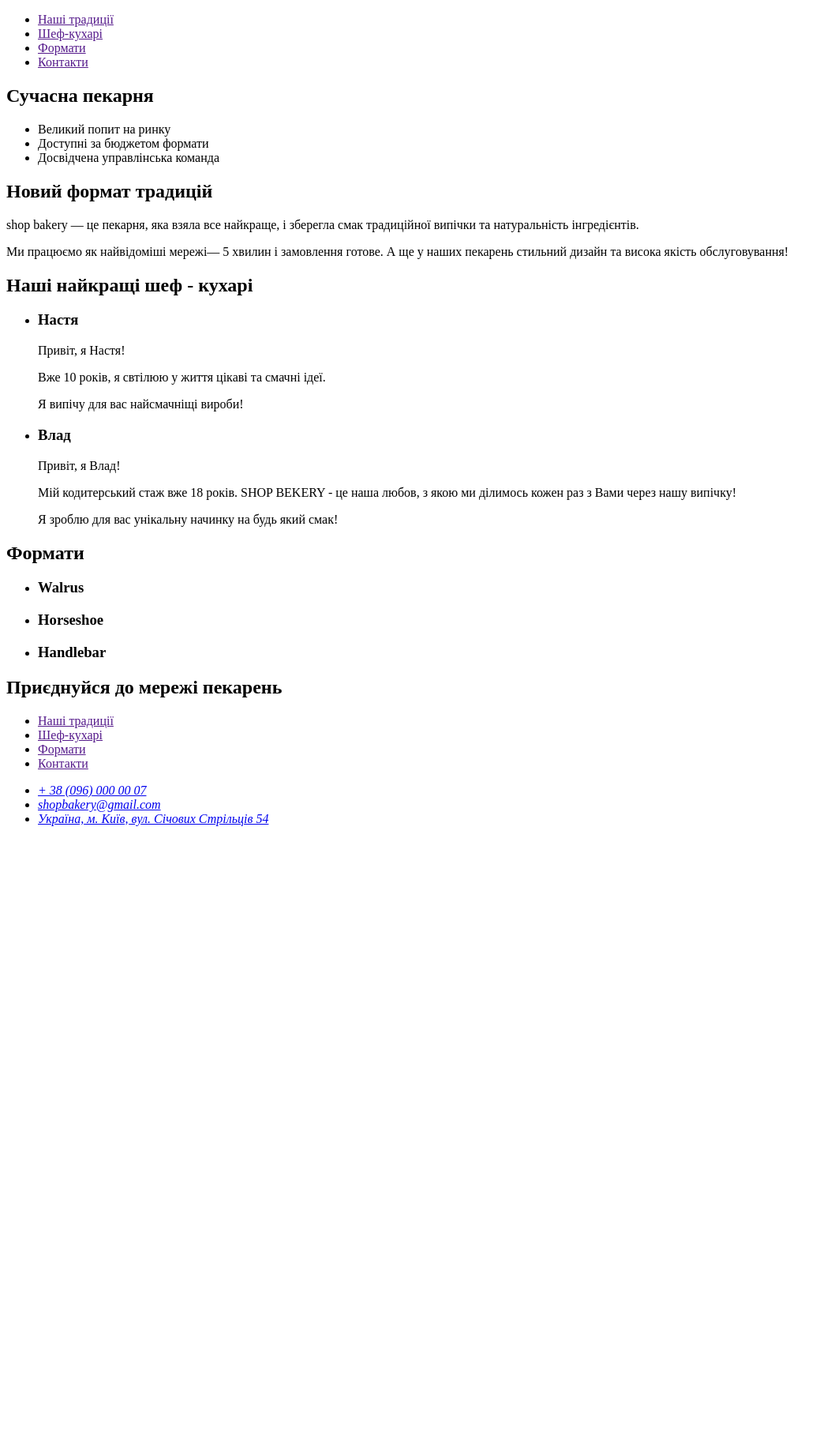
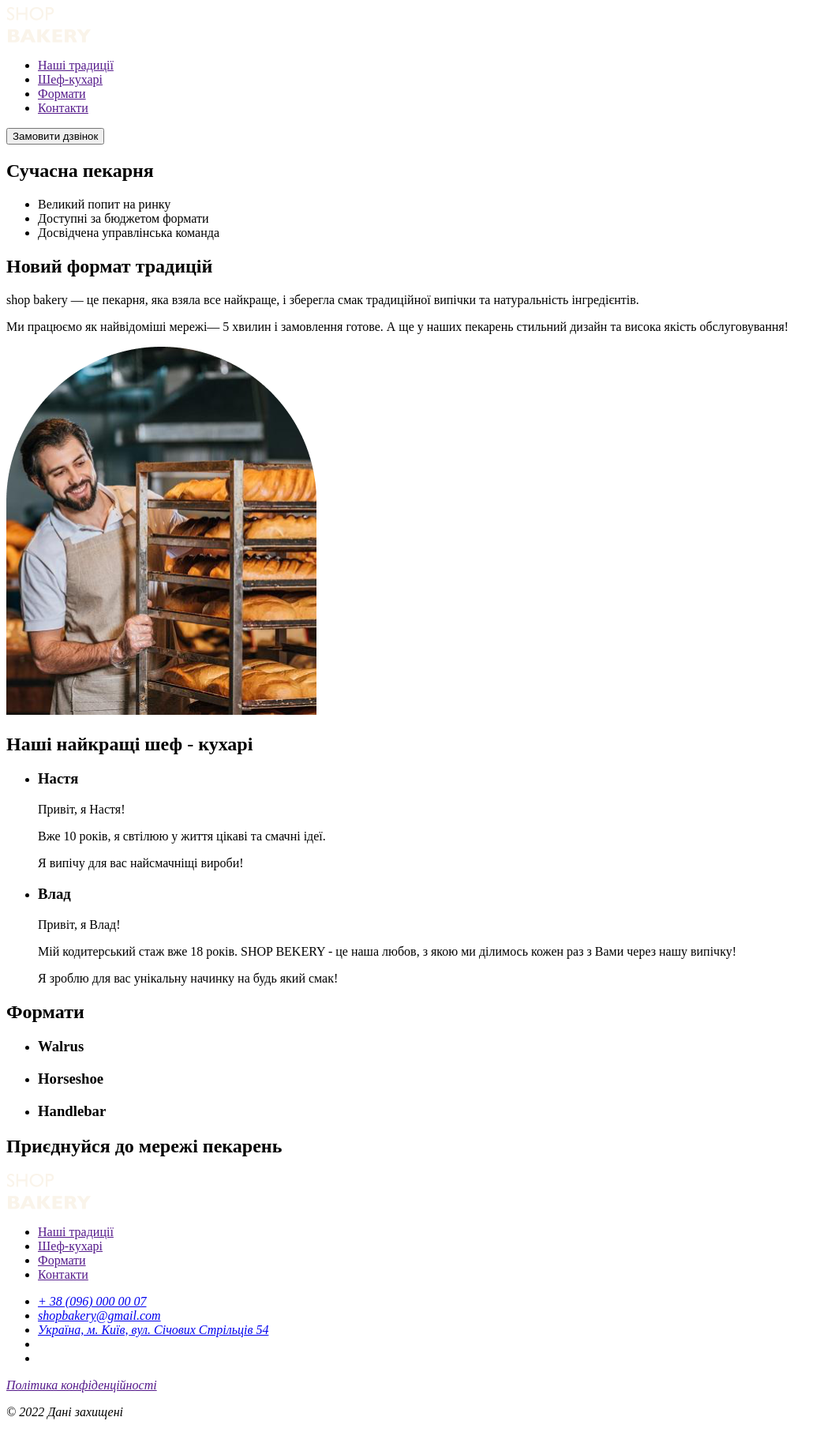
Before and after one commit to Hanna-Bondarenko/SHOP_BAKERY, a plain HTML site: page index.html in a window 1280 px wide. Shown: the whole page at 79% size, without its empty margins (0-1053 px from the left). Before the commit the page ends 1062 px from the top, so only its background shows below. Drawn offline with Linux system fonts and the light colour scheme.

Commit message:
update index.html and images

```diff
--- a/index.html
+++ b/index.html
@@ -9,6 +9,7 @@
     <header>
       <nav>
         <a href="#"></a>
+        <img src="./images/logo.svg" alt="Логотип сучасної пекарні" />
         <ul>
           <li><a href="">Наші традиції</a></li>
           <li><a href="">Шеф-кухарі</a></li>
@@ -16,6 +17,7 @@
           <li><a href="">Контакти</a></li>
         </ul>
       </nav>
+      <button type="button">Замовити дзвінок</button>
     </header>
     <main>
       <section>
@@ -36,6 +38,7 @@
           Ми працюємо як найвідоміші мережі— <span>5 хвилин і замовлення готове</span>. А ще у наших
           пекарень стильний дизайн та висока якість обслуговування!
         </p>
+        <img src="./images/baker-man-group.png" alt="Чоловік пекар дивиться на хліб з посмішкою" />
       </section>
       <section>
         <h2>Наші найкращі шеф - кухарі</h2>
@@ -88,6 +91,7 @@
     <footer>
       <nav>
         <a href="#"></a>
+        <img src="./images/logo.svg" alt="Логотип сучасної пекарні" />
         <ul>
           <li><a href="">Наші традиції</a></li>
           <li><a href="">Шеф-кухарі</a></li>
@@ -104,7 +108,19 @@
               >Україна, м. Київ, вул. Січових Стрільців 54</a
             >
           </li>
+          <li>
+            <a href="#">
+              <!-- facebook icon -->
+            </a>
+          </li>
+          <li>
+            <a href="#">
+              <!-- instagram icon -->
+            </a>
+          </li>
         </ul>
+        <a href="" target="_blank">Політика конфіденційності</a>
+        <p>© 2022 Дані захищені</p>
       </address>
     </footer>
   </body>
```
Also changed, not shown: images/baker-man-group.png (added), images/baker-man.jpg (added), images/logo.svg (added).
